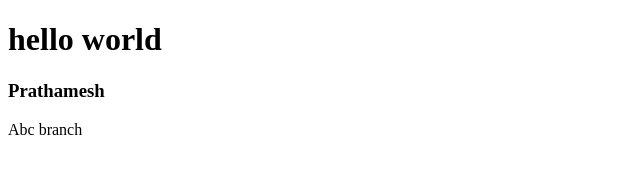
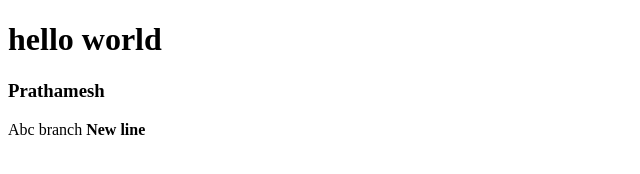
Before and after one commit to vinay1033/Practice_Git, a plain HTML site: page index.html in a window 1280 px wide. Shown: the full height of the page, 0-640 px from the left. Drawn offline with Linux system fonts and the light colour scheme.

Commit message:
Update index.html

```diff
--- a/index.html
+++ b/index.html
@@ -9,5 +9,6 @@
     <h1>hello world</h1>
     <h3>Prathamesh</h3>
     <span>Abc branch</span>
+    <strong>New line</strong>
 </body>
 </html>
```
